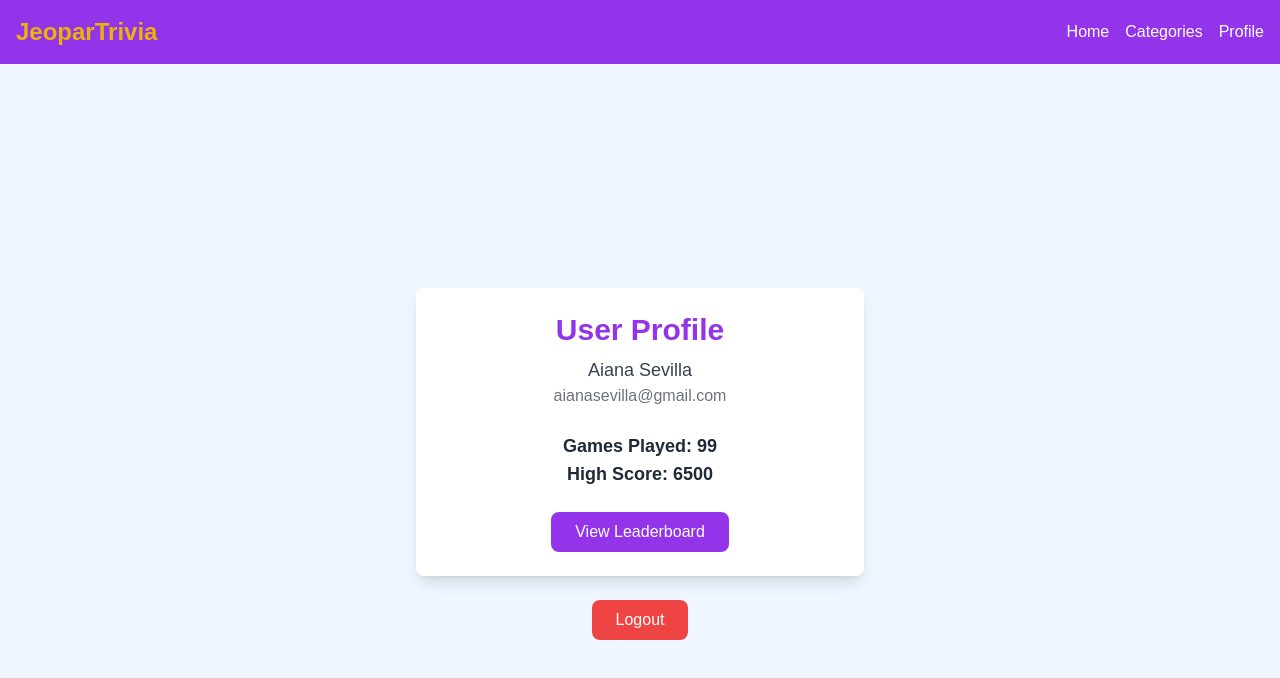
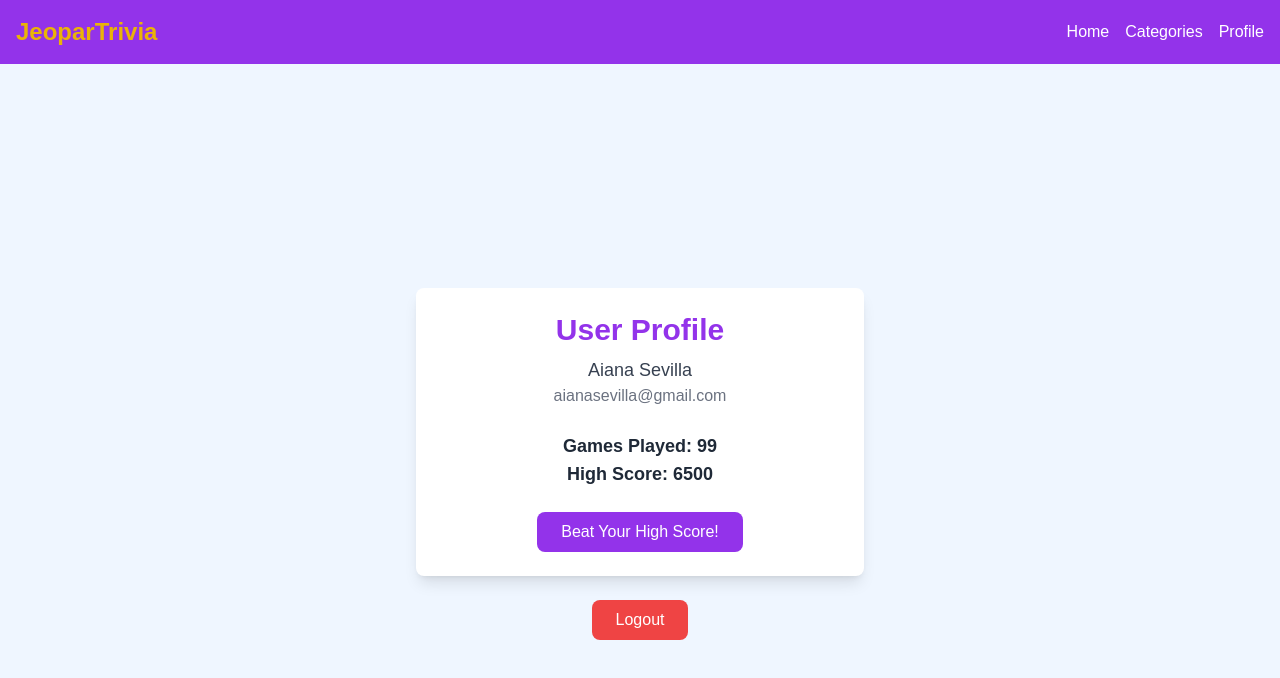
Before and after one commit to jasmit428/Web-2-Project, a Next.js app: page /profile in a window 1280 px wide. Shown: the top 678 px of the page. Built offline with nearby package versions, Linux system fonts and the light colour scheme.

Commit message:
fixed styling

```diff
--- a/app/profile/page.js
+++ b/app/profile/page.js
@@ -8,7 +8,6 @@ export default function Profile() {
   const [user, setUser] = useState(null);
 
   useEffect(() => {
-    // aiana will cotinue the auth tomorrow
     //fetch the user data using firebase authentication
     const mockUser = {
       name: "Aiana Sevilla",
@@ -21,7 +20,7 @@ export default function Profile() {
   }, []);
 
   const handleLogout = () => {
-    //logout button
+    //logout message
     alert("Logged out successfully!");
     router.push("/"); //return to homepage on logout
   };
@@ -46,15 +45,15 @@ export default function Profile() {
 
         {/* View Leaderboard Button */}
         <div className="mt-6">
-          <Link href="/leaderboard">
+          <Link href="/categories">
             <button className="bg-purple-600 text-white px-6 py-2 rounded-lg hover:bg-purple-700 transition">
-              View Leaderboard
+              Beat Your High Score!
             </button>
           </Link>
         </div>
       </div>
 
-      {/* Logout Button (Separate from Profile Card) */}
+      {/* Logout Button */}
       <div className="mt-6">
         <button
           onClick={handleLogout}
--- a/app/quiz/[category]/page.js
+++ b/app/quiz/[category]/page.js
@@ -94,6 +94,7 @@ export default function QuizCategory() {
           >
             Play Again
           </button>
+          <div className="mt-4" />
           <button
             onClick={() => window.location.href = "/"}
             className="px-6 py-3 bg-pink-600 text-white rounded-lg hover:bg-pink-700 transition"
```
